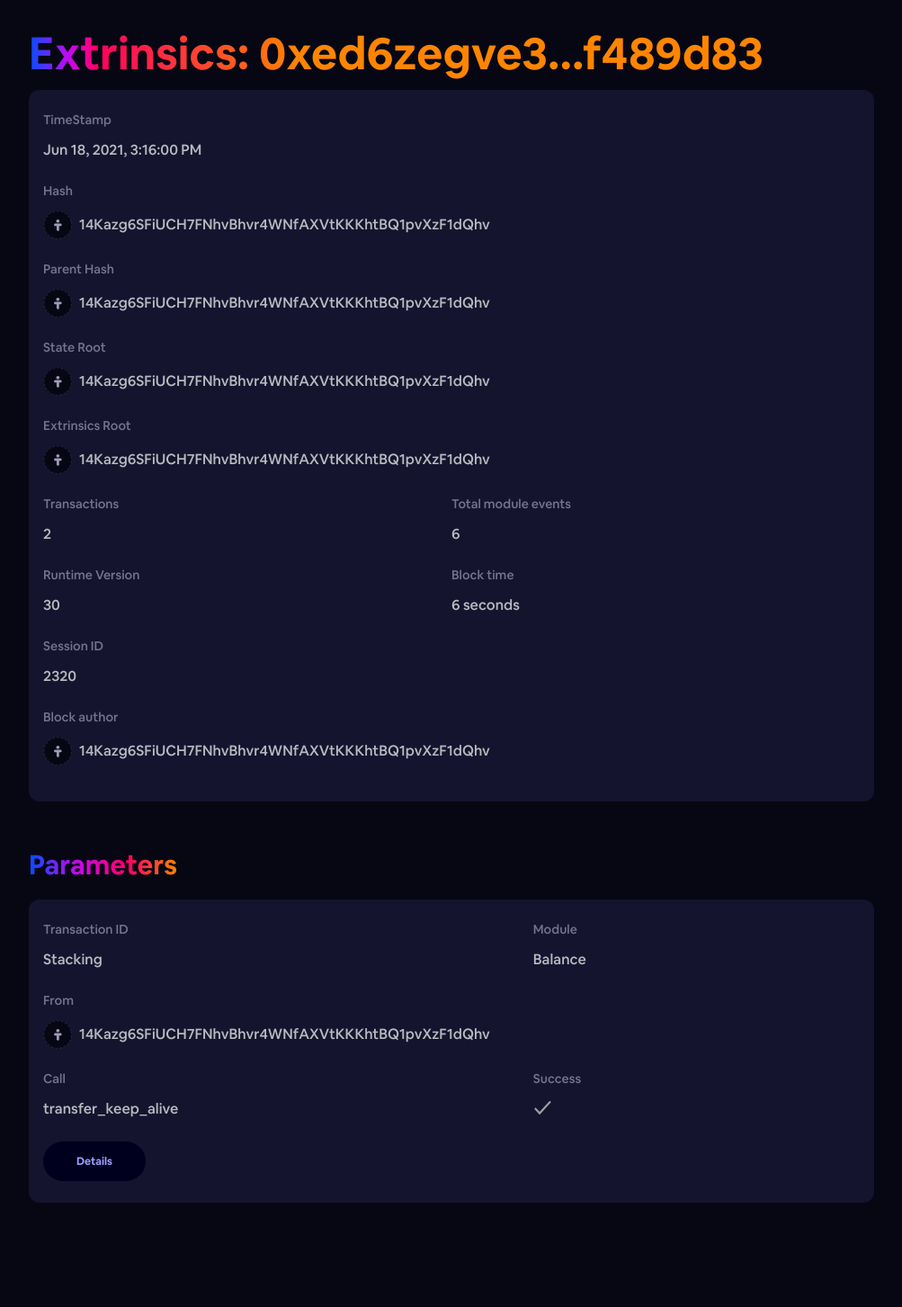
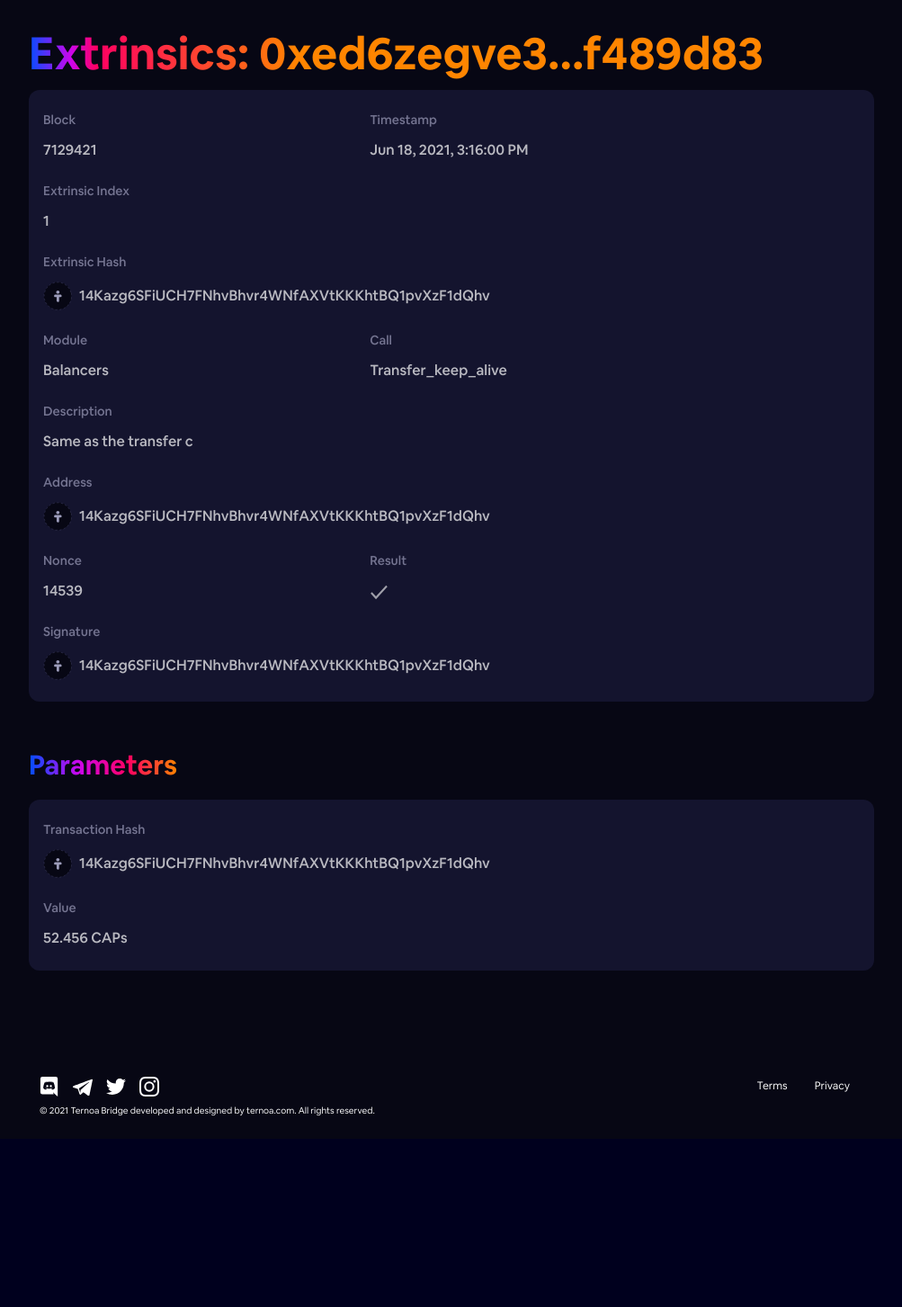
Before and after one commit to capsule-corp-ternoa/explorer, a Next.js app: page /extrinsic/1/ExtrinsicDetail in a window 1280 px wide. Shown: the part 180-1633 px from the top of the page at 90% size, without its empty margins (138-1141 px from the left). After the commit the page ends 1446 px from the top, so only its background shows below. Built offline with nearby package versions, Linux system fonts and the light colour scheme.

Commit message:
Complete extrinsic detail page

```diff
--- a/pages/extrinsic/[id]/ExtrinsicDetail.tsx
+++ b/pages/extrinsic/[id]/ExtrinsicDetail.tsx
@@ -62,8 +62,9 @@ const ExtrinsicDetail: React.FC<ExtrinsicDetailProps> = () => {
                                     </tr>
                                     <tr>
                                         <td className="text-large text-opacity">Extrinsic Hash</td>
-                                        <td className="text-large text-opacity">
-                                            <span className="textToken">0xbcac471afcdc2b...4d8a65e55a64bba858d651e5981e98cb03</span>
+                                        <td className="text-large text-opacity flex flex-row flex-items-center w-100">
+                                            <CAPSDark className="webIcon me-2" />
+                                            <span className="textToken">0x3a851d399f86346150af63a824ce843790f3f084a0f7c1af</span>
                                         </td>
                                     </tr>
                                     <tr>
@@ -93,8 +94,9 @@ const ExtrinsicDetail: React.FC<ExtrinsicDetailProps> = () => {
                                     </tr>
                                     <tr>
                                         <td className="text-large text-opacity">Signature</td>
-                                        <td className="text-large text-opacity">
-                                            <span className="textToken">0xa429608de459f7913...dd417cbf4afd6dff3</span>
+                                        <td className="text-large text-opacity flex flex-row flex-items-center w-100">
+                                            <CAPSDark className="webIcon me-2" />
+                                            <span className="textToken">0x3a851d399f86346150af63a824ce843790f3f084a0f7c1af</span>
                                         </td>
                                     </tr>
                                     <tr>
@@ -108,66 +110,62 @@ const ExtrinsicDetail: React.FC<ExtrinsicDetailProps> = () => {
                             }
                             {!isLaptop &&
                             <div className={"mobileView"}>
-                                <div className="flex flex-col mt-2">
-                                    <span className="mobileLabel">TimeStamp</span>
-                                    <span className="mobileValue">Jun 18, 2021, 3:16:00 PM</span>
-                                </div>
-                                <div className="flex flex-col mt-4">
-                                    <span className="mobileLabel">Hash</span>
-                                    <div className="flex flex-row flex-1 flex-items-center">
-                                        <CAPSDark className="mobileIcon me-2" />
-                                        <span className="textToken text-80 mobileValue">14Kazg6SFiUCH7FNhvBhvr4WNfAXVtKKKhtBQ1pvXzF1dQhv</span>
+                                <div className="flex flex-row mt-2">
+                                    <div className="flex-1 flex flex-col flex-grow-4">
+                                        <span className="mobileLabel">Block</span>
+                                        <span className="mobileValue">7129421</span>
+                                    </div>
+                                    <div className="flex-1 flex flex-col flex-grow-6">
+                                        <span className="mobileLabel">Timestamp</span>
+                                        <span className="mobileValue">Jun 18, 2021, 3:16:00 PM</span>
                                     </div>
                                 </div>
                                 <div className="flex flex-col mt-4">
-                                    <span className="mobileLabel">Parent Hash</span>
-                                    <div className="flex flex-row flex-1 flex-items-center">
-                                        <CAPSDark className="mobileIcon me-2" />
-                                        <span className="textToken text-80 mobileValue">14Kazg6SFiUCH7FNhvBhvr4WNfAXVtKKKhtBQ1pvXzF1dQhv</span>
-                                    </div>
+                                    <span className="mobileLabel">Extrinsic Index</span>
+                                    <span className="mobileValue">1</span>
                                 </div>
                                 <div className="flex flex-col mt-4">
-                                    <span className="mobileLabel">State Root</span>
-                                    <div className="flex flex-row flex-1 flex-items-center">
-                                        <CAPSDark className="mobileIcon me-2" />
-                                        <span className="textToken text-80 mobileValue">14Kazg6SFiUCH7FNhvBhvr4WNfAXVtKKKhtBQ1pvXzF1dQhv</span>
-                                    </div>
-                                </div>
-                                <div className="flex flex-col mt-4">
-                                    <span className="mobileLabel">Extrinsics Root</span>
+                                    <span className="mobileLabel">Extrinsic Hash</span>
                                     <div className="flex flex-row flex-1 flex-items-center">
                                         <CAPSDark className="mobileIcon me-2" />
                                         <span className="textToken text-80 mobileValue">14Kazg6SFiUCH7FNhvBhvr4WNfAXVtKKKhtBQ1pvXzF1dQhv</span>
                                     </div>
                                 </div>
                                 <div className="flex flex-row mt-4">
-                                    <div className="flex-1 flex flex-col">
-                                        <span className="mobileLabel">Transactions</span>
-                                        <span className="mobileValue">2</span>
+                                    <div className="flex-1 flex flex-col flex-grow-4">
+                                        <span className="mobileLabel">Module</span>
+                                        <span className="mobileValue">Balancers</span>
                                     </div>
-                                    <div className="flex-1 flex flex-col">
-                                        <span className="mobileLabel">Total module events</span>
-                                        <span className="mobileValue">6</span>
+                                    <div className="flex-1 flex flex-col flex-grow-6">
+                                        <span className="mobileLabel">Call</span>
+                                        <span className="mobileValue">Transfer_keep_alive</span>
+                                    </div>
+                                </div>
+                                <div className="flex flex-col mt-4">
+                                    <span className="mobileLabel">Description</span>
+                                    <span className="textToken mobileValue">Same as the transfer c</span>
+                                </div>
+                                <div className="flex flex-col mt-4">
+                                    <span className="mobileLabel">Address</span>
+                                    <div className="flex flex-row flex-1 flex-items-center">
+                                        <CAPSDark className="mobileIcon me-2" />
+                                        <span className="textToken text-80 mobileValue">14Kazg6SFiUCH7FNhvBhvr4WNfAXVtKKKhtBQ1pvXzF1dQhv</span>
                                     </div>
                                 </div>
                                 <div className="flex flex-row mt-4">
-                                    <div className="flex-1 flex flex-col">
-                                        <span className="mobileLabel">Runtime Version</span>
-                                        <span className="mobileValue">30</span>
+                                    <div className="flex-1 flex flex-col flex-grow-4">
+                                        <span className="mobileLabel">Nonce</span>
+                                        <span className="mobileValue">14539</span>
                                     </div>
-                                    <div className="flex-1 flex flex-col">
-                                        <span className="mobileLabel">Block time</span>
-                                        <span className="mobileValue">6 seconds</span>
+                                    <div className="flex-1 flex flex-col flex-grow-6">
+                                        <span className="mobileLabel">Result</span>
+                                        <span className="mobileValue">
+                                            <Check className="mobileCheckIcon" fillColor="rgba(255, 255, 255, 0.7)" />
+                                        </span>
                                     </div>
                                 </div>
-                                <div className="flex flex-row mt-4">
-                                    <div className="flex-1 flex flex-col">
-                                        <span className="mobileLabel">Session ID</span>
-                                        <span className="mobileValue">2320</span>
-                                    </div>
-                                </div>
-                                <div className="flex flex-col mt-4 mb-4">
-                                    <span className="mobileLabel">Block author</span>
+                                <div className="flex flex-col mt-4 mb-2">
+                                    <span className="mobileLabel">Signature</span>
                                     <div className="flex flex-row flex-1 flex-items-center">
                                         <CAPSDark className="mobileIcon me-2" />
                                         <span className="textToken text-80 mobileValue">14Kazg6SFiUCH7FNhvBhvr4WNfAXVtKKKhtBQ1pvXzF1dQhv</span>
@@ -203,35 +201,16 @@ const ExtrinsicDetail: React.FC<ExtrinsicDetailProps> = () => {
                             }
                             {!isLaptop &&
                             <div className={"mobileView"}>
-                                <div className="flex flex-row mt-2">
-                                    <div className="flex-1 flex flex-col flex-grow-6">
-                                        <span className="mobileLabel">Transaction ID</span>
-                                        <span className="mobileValue">Stacking</span>
-                                    </div>
-                                    <div className="flex-1 flex flex-col flex-grow-4">
-                                        <span className="mobileLabel">Module</span>
-                                        <span className="mobileValue">Balance</span>
-                                    </div>
-                                </div>
-                                <div className="flex flex-col mt-4">
-                                    <span className="mobileLabel">From</span>
-                                    <div className="flex flex-row flex-1 flex-items-center">
+                                <div className="flex flex-col mt-2">
+                                    <span className="mobileLabel">Transaction Hash</span>
+                                    <div className={"flex flex-row flex-1 flex-items-center"} onClick={goTransInfo}>
                                         <CAPSDark className="mobileIcon me-2" />
                                         <span className="textToken text-80 mobileValue">14Kazg6SFiUCH7FNhvBhvr4WNfAXVtKKKhtBQ1pvXzF1dQhv</span>
                                     </div>
                                 </div>
-                                <div className="flex flex-row mt-4">
-                                    <div className="flex-1 flex flex-col flex-grow-6">
-                                        <span className="mobileLabel">Call</span>
-                                        <span className="mobileValue">transfer_keep_alive</span>
-                                    </div>
-                                    <div className="flex-1 flex flex-col flex-grow-4">
-                                        <span className="mobileLabel">Success</span>
-                                        <Check className="mobileCheckIcon" fillColor="rgba(255, 255, 255, 0.7)" />
-                                    </div>
-                                </div>
-                                <div className="flex flex-row mt-4 mb-2">
-                                    <button onClick={goTransInfo} className={"btn btn-secondary rounded-pill px-4 py-1 mobileDetailButton"}>Details</button>
+                                <div className="flex flex-col mt-4 mb-2">
+                                    <span className="mobileLabel">Value</span>
+                                    <span className="mobileValue">52.456 CAPs</span>
                                 </div>
                             </div>
                             }
```
